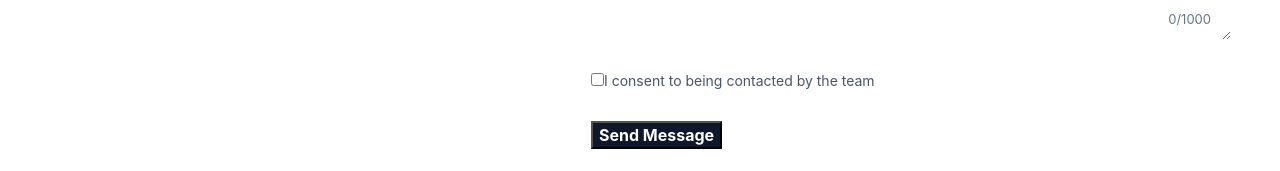
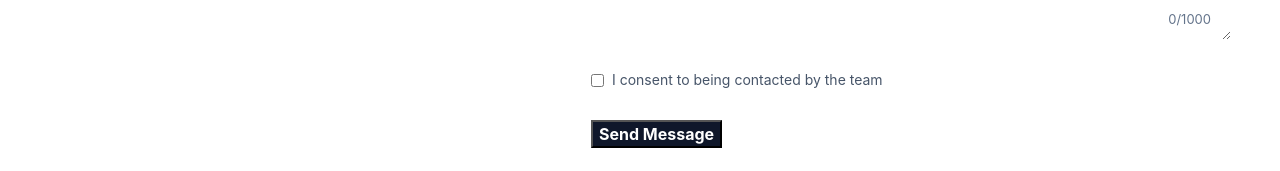
Before and after one commit to Nimus-oes/contact-form-validated, a React (Vite) app: page / in a window 1280 px wide. Shown: the part 618-789 px from the top of the page. Built offline with nearby package versions, Linux system fonts and the light colour scheme; a web font is replaced by a local one.

Commit message:
adjust alignment of checkbox label (#8)

```diff
--- a/src/components/ContactForm.module.css
+++ b/src/components/ContactForm.module.css
@@ -1,14 +1,14 @@
-.form label {
+.inputItem {
+  display: flex;
+  flex-direction: column;
+}
+
+.inputItem > label {
   color: var(--color-heading);
   font-size: 14px;
   font-weight: 600;
   line-height: 1.4;
   margin-bottom: 5px;
-}
-
-.inputItem {
-  display: flex;
-  flex-direction: column;
 }
 
 .textField {
@@ -74,9 +74,17 @@
   line-height: 1.4;
 }
 
-.checkItem > label {
+.checkItem {
+  display: flex;
+  align-items: center;
+  gap: 8px;
+}
+
+.checkLabel {
   color: var(--color-body);
+  font-size: 14px;
   font-weight: 400;
+  line-height: 1.4;
 }
 
 .form button[type="submit"] {
--- a/src/components/ContactForm.tsx
+++ b/src/components/ContactForm.tsx
@@ -226,6 +226,7 @@ export default function ContactForm() {
             )}
           </div>
         </div>
+        <div>
           <div className={styles.checkItem}>
             <input
               id="contact-consent"
@@ -234,12 +235,13 @@ export default function ContactForm() {
                 required: true,
               })}
             />
-          <label htmlFor="contact-consent">
+            <label htmlFor="contact-consent" className={styles.checkLabel}>
               {t(
                 "form.fields.contactConsent.label",
                 "상기 연락처를 통해 연락을 받는 데 동의합니다",
               )}
             </label>
+          </div>
           <div className={styles.errorMessageArea}>
             {errors.contactConsent?.type === "required" && (
               <p>
```
Lines whose indentation alone changed are shown as unchanged.
